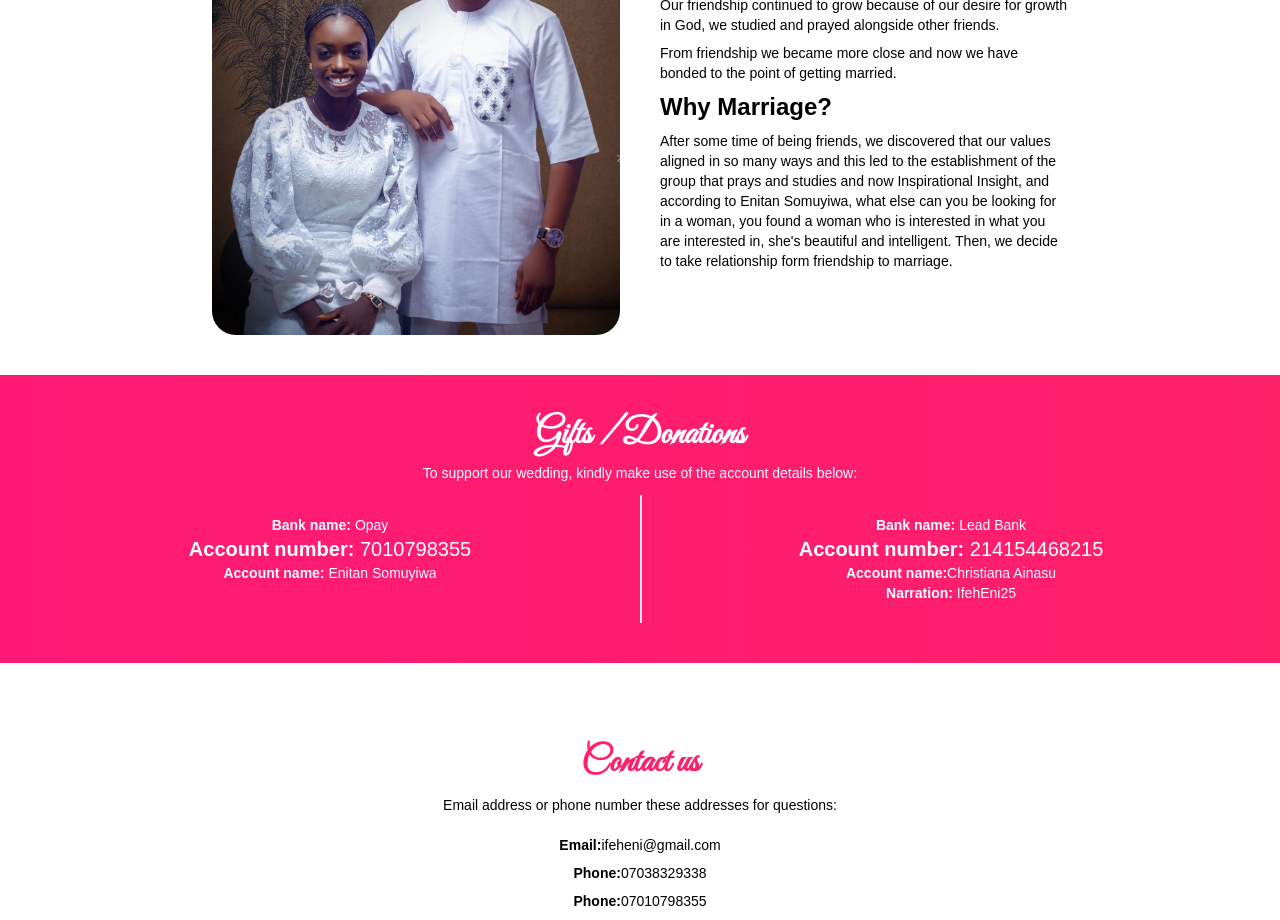
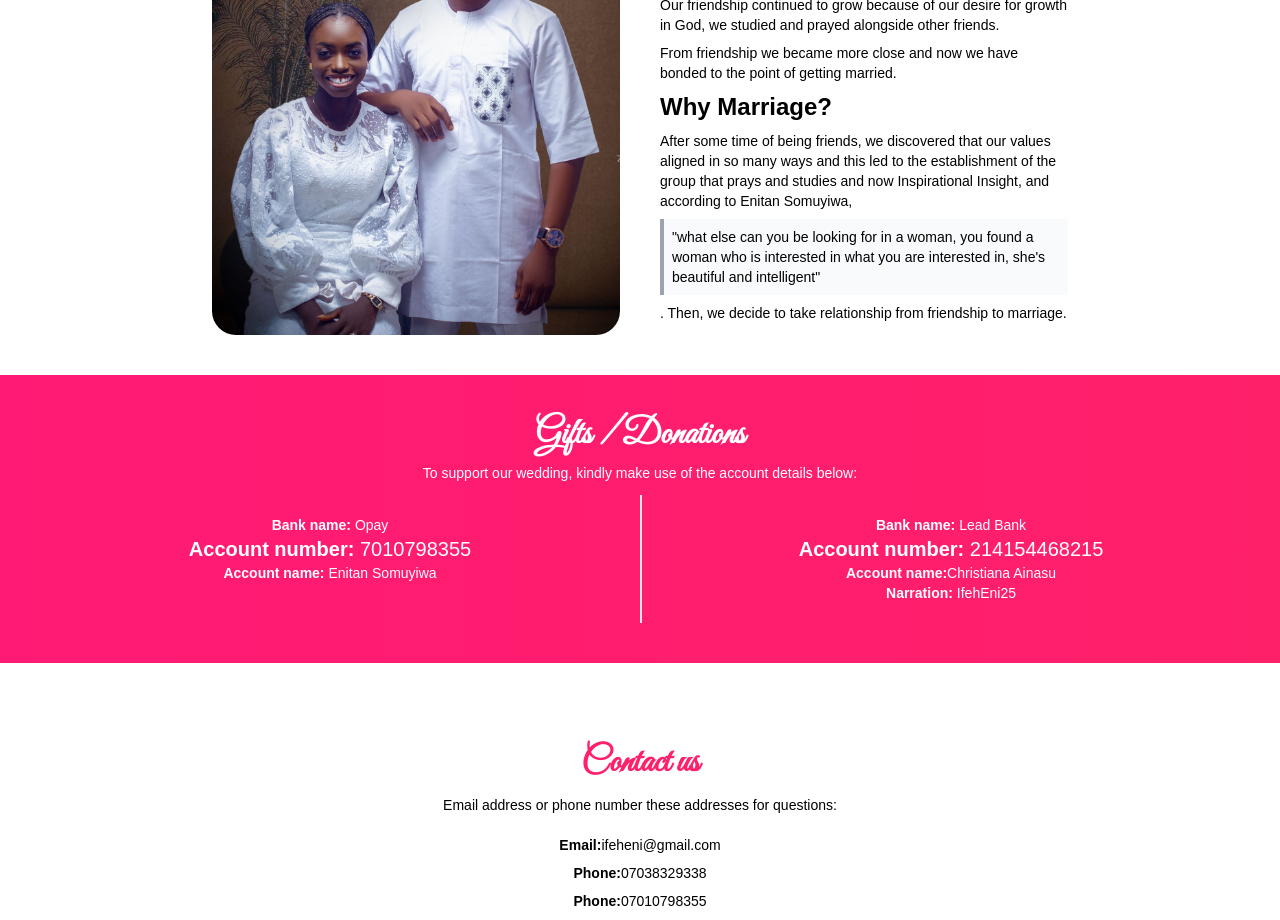
Before and after one commit to SAM-BAMKOLE/IfeEni25, a Vue app: page / in a window 1280 px wide. Shown: the part 3520-4440 px from the top of the page. Built offline with nearby package versions, Linux system fonts and the light colour scheme.

Commit message:
resolved countdown issues using @ts-ignore

```diff
--- a/index.html
+++ b/index.html
@@ -12,9 +12,9 @@
   <!-- <link rel="canonical" href="https://www.phosconsults.com/" /> -->
   <meta property="og:title" content="IfeEni'25 - Enitan Weds Ifeoluwa" />
   <meta property="og:type" content="website" />
-  <!-- <meta property="og:url" content={url} /> -->
-  <meta property="og:image" content="/meta.jpg" />
-  <meta property="og:image:secure_url" content="/meta.jpg" />
+  <meta property="og:url" content="https://ifeheni25.netlify.app" />
+  <meta property="og:image" content="https://ifeheni25.netlify.app/meta.jpg" />
+  <meta property="og:image:secure_url" content="https://ifeheni25.netlify.app/meta.jpg" />
   <meta property="og:image:type" content="image/jpeg" />
   <meta property="og:image:width" content="500" />
   <meta property="og:image:height" content="375" />
@@ -26,7 +26,7 @@
   <!-- <meta name="twitter:creator" content="https://twitter.com/phosconsults" /> -->
   <meta name="twitter:title" content="IfeEni'25 - Enitan Weds Ifeoluwa" />
   <meta name="twitter:description" content="The wedding website of Pst Enitan and Miss Ifeoluwa" />
-  <meta name="twitter:image" content="/meta.jpg" />
+  <meta name="twitter:image" content="https://ifeheni25.netlify.app/meta.jpg" />
 </head>
 
 <body class="font-base text-sm">
--- a/src/components/HeroComponent.vue
+++ b/src/components/HeroComponent.vue
@@ -3,7 +3,8 @@
 import BarIcon from "./icons/BarIcon.vue";
 import { RouterLink } from "vue-router";
 
-import Countdown from "vue3-flip-countdown";
+// @ts-ignore
+import { Countdown } from "vue3-flip-countdown";
 </script>
 
 <template>
@@ -36,11 +37,12 @@ import Countdown from "vue3-flip-countdown";
             <div class="mt-10">
                 <Countdown
                     deadline="2025-03-01 11:00:00"
-                    mainFlipBackgroundColor="#FF206AFF"
+                    mainFlipBackgroundColor="#D6D6D6FF"
                     secondFlipBackgroundColor="#FFFFFF"
                     mainColor="#111111FF"
                     secondFlipColor="#111111FF" />
             </div>
         </div>
     </div>
+    <!-- #FF206AFF -->
 </template>
--- a/src/components/StorySectionComponent.vue
+++ b/src/components/StorySectionComponent.vue
@@ -30,10 +30,12 @@ import shoot from "/photoshoot-2.jpg";
                 <p>
                     After some time of being friends, we discovered that our values aligned in so
                     many ways and this led to the establishment of the group that prays and studies
-                    and now Inspirational Insight, and according to Enitan Somuyiwa, what else can
-                    you be looking for in a woman, you found a woman who is interested in what you
-                    are interested in, she's beautiful and intelligent. Then, we decide to take
-                    relationship form friendship to marriage.
+                    and now Inspirational Insight, and according to Enitan Somuyiwa,
+                    <span class="block bg-gray-50 border-l-4 border-l-gray-400 py-2 px-2 my-2"
+                        >"what else can you be looking for in a woman, you found a woman who is
+                        interested in what you are interested in, she's beautiful and
+                        intelligent"</span
+                    >. Then, we decide to take relationship from friendship to marriage.
                 </p>
             </div>
         </div>
--- a/src/pages/GetInvitationPage.vue
+++ b/src/pages/GetInvitationPage.vue
@@ -22,6 +22,7 @@ const showDownloadBtn = ref<boolean>(false);
                 </div>
                 <div class="card bg-base-100 w-full max-w-sm shrink-0 shadow-2xl mx-auto">
                     <form
+                        name="invitationDownloads"
                         class="card-body"
                         method="post"
                         @submit.prevent="() => (showDownloadBtn = true)"
--- a/src/pages/HomePage.vue
+++ b/src/pages/HomePage.vue
@@ -259,7 +259,7 @@ const goldColor = "#eab308";
                 Please input your email address below. The link to stream the wedding will be sent
                 to you a few days to the wedding.
             </p>
-            <form method="post" netlify>
+            <form @submit.prevent="" name="emails" method="post" netlify>
                 <div class="flex items-center justify-center">
                     <input
                         type="email"
```
Also changed, not shown: tsconfig.app.json (indentation only), 1 other file (tests, documents, lock files or other folders).
